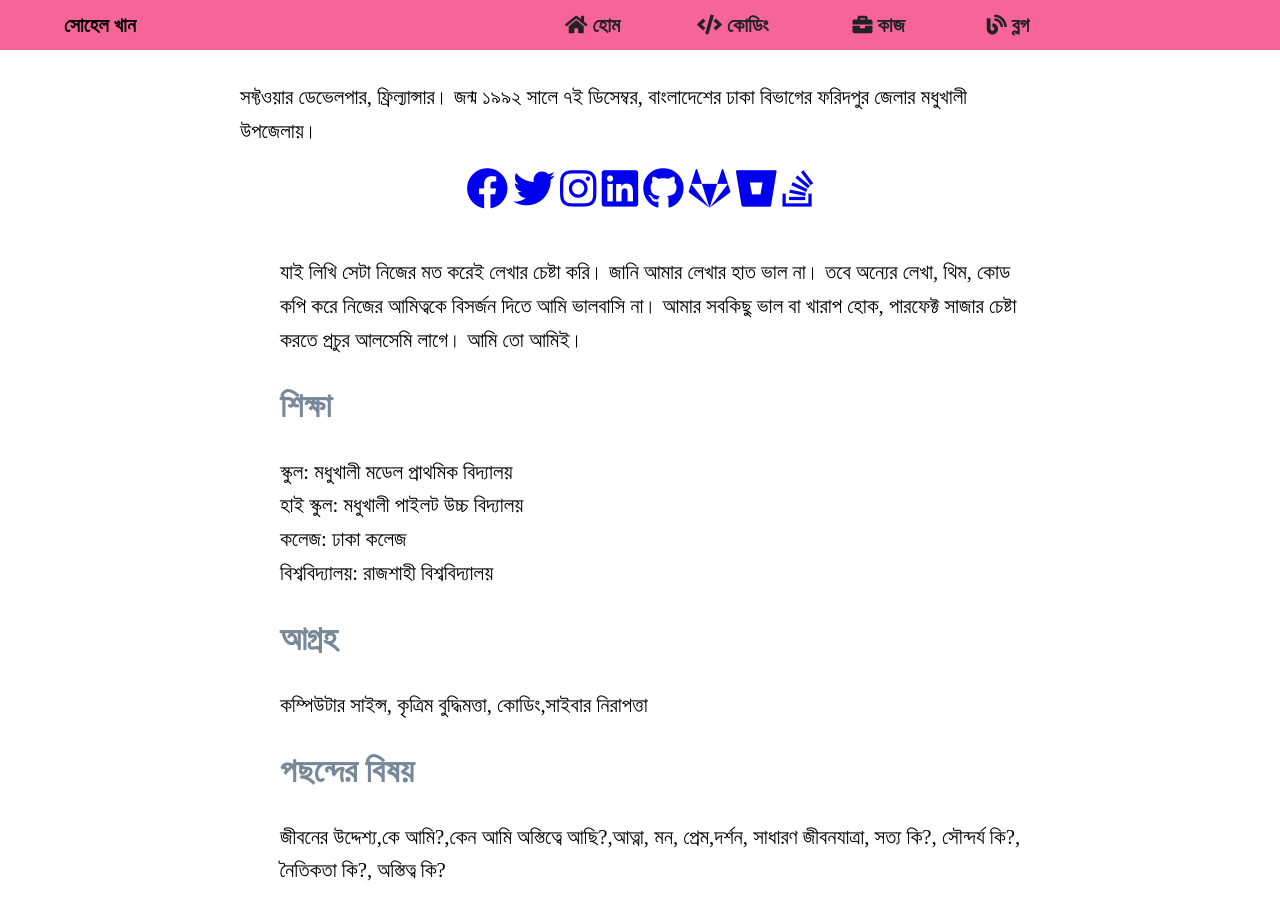
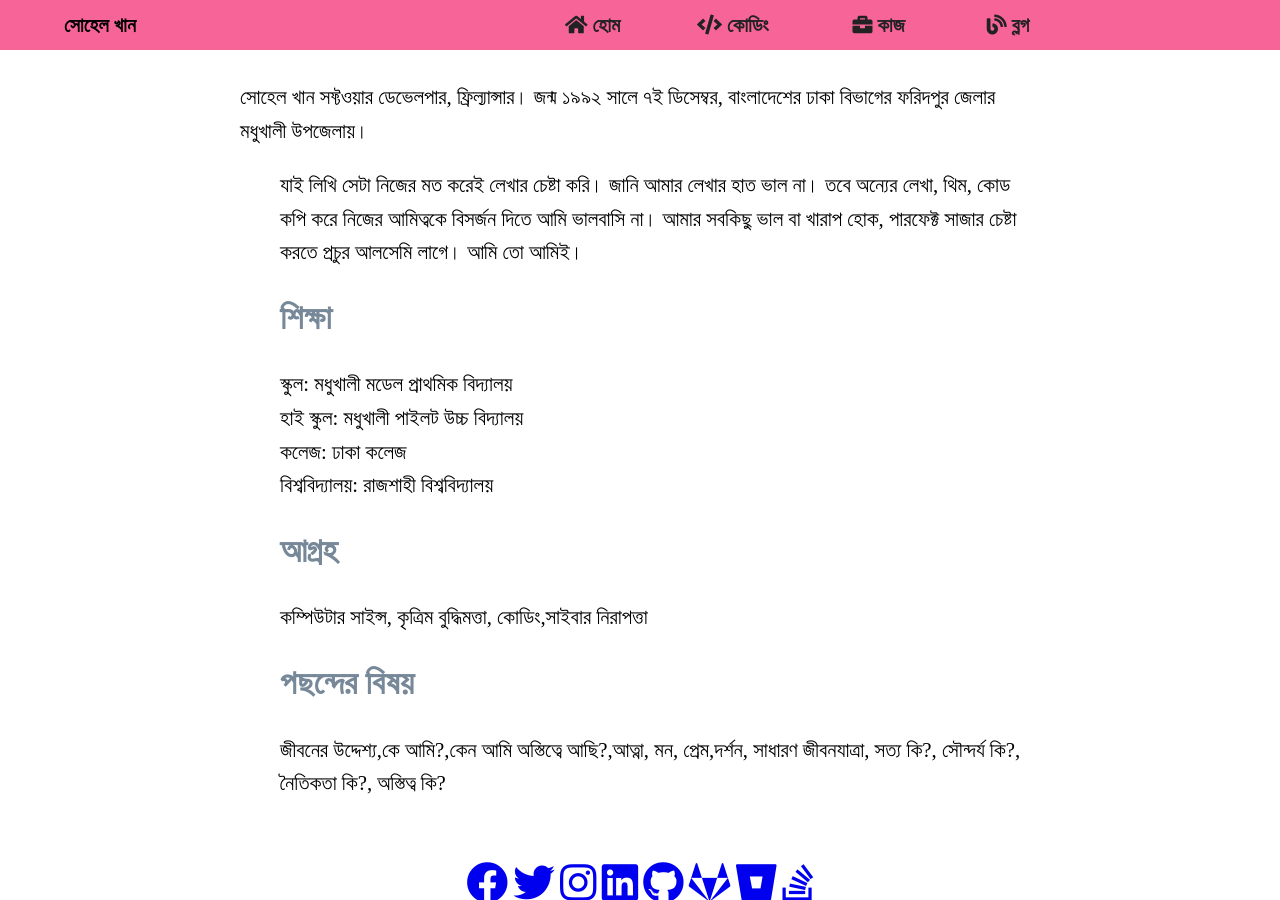
Before and after one commit to sohelkhanz/sohelkhanz.github.io, a Jekyll site: the page built from index.md, in a window 1280 px wide and 900 px high. Built offline with Jekyll 4.4.1, drawn with Linux system fonts in a browser that asks for light colours.

Commit message:
Update default.html

```diff
--- a/_layouts/default.html
+++ b/_layouts/default.html
@@ -31,9 +31,11 @@
 
 
     <main>
+                {{ page.header }}
+         {{ page.description }}
 
-         {{ page.description }}
-    <p style="text-align:center;">  <a href="https://facebook.com/nahklehos" aria-label="Facebook" class="fab fa-facebook fa-2x"></a>
+      {{ content }}
+        <p style="text-align:center;">  <a href="https://facebook.com/nahklehos" aria-label="Facebook" class="fab fa-facebook fa-2x"></a>
        <a href="https://twitter.com/nahklehos/" aria-label="Twitter" class="fab fa-twitter fa-2x"></a>
        <a href="https://instagram.com/nahklehos/" aria-label="Instagram" class="fab fa-instagram fa-2x"></a>
       <a href="https://linkedin.com/in/nahklehos" aria-label="Linkedin" class="fab fa-linkedin fa-2x"></a>
@@ -42,8 +44,6 @@
       <a href="https://bitbucket.org/sohel_khan" aria-label="Bitbucket" class="fab fa-bitbucket fa-2x"></a>
       <a href="https://stackoverflow.com/users/15728430/nahklehos" aria-label="Stackoverflow" class="fab fa-stack-overflow fa-2x"></a>
       </p>
-      {{ content }}
-
     </main>
 
     <footer>
```
